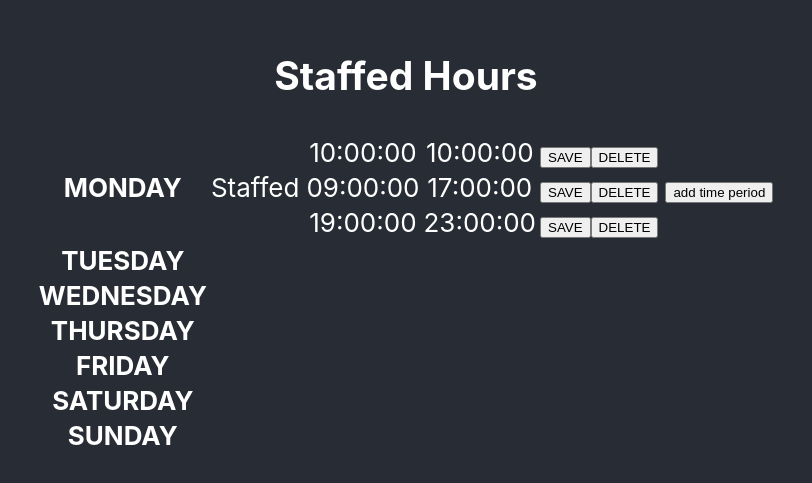
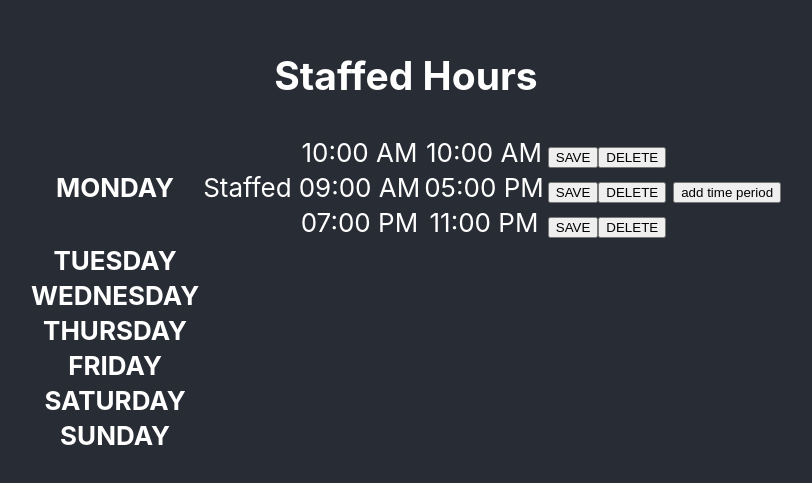
Before and after one commit to EmilyGongVL/data-fns-prectice, a React (Create React App) app: page / in a window 1280 px wide. Shown: the part 163-646 px from the top of the page, without its empty margins (234-1046 px from the left). Built offline with nearby package versions, Linux system fonts and the light colour scheme.

Commit message:
feat: format time fn

```diff
--- a/package.json
+++ b/package.json
@@ -6,6 +6,7 @@
     "@testing-library/jest-dom": "^5.16.5",
     "@testing-library/react": "^13.4.0",
     "@testing-library/user-event": "^13.5.0",
+    "date-fns": "^2.29.3",
     "react": "^18.2.0",
     "react-dom": "^18.2.0",
     "react-scripts": "5.0.1",
--- a/src/App.js
+++ b/src/App.js
@@ -13,7 +13,14 @@ function App() {
   const fridayAccessTimes = staffedHours.filter(i => i.day === "FRIDAY")
   const saturdayAccessTimes = staffedHours.filter(i => i.day === "SATURDAY")
   const sundayAccessTimes = staffedHours.filter(i => i.day === "SUNDAY")
-
+  console.log(mondayAccessTimes)
+  const formatTime = (time) => {
+    const hour = Number(time.slice(0,2))
+    if (hour >=0 && hour < 12) return `${time.slice(0, 5)} AM`
+    if (hour === 12) return `${time.slice(0, 5)} PM`
+    if (hour > 12 && hour < 22) return `0${hour - 12}:${time.slice(3,5)} PM`
+    if (hour > 22) return `${hour - 12}:${time.slice(3,5)} PM`
+  }
   return (
     <div className="App">
       <header className="App-header">
@@ -26,8 +33,8 @@ function App() {
             <table>
               {mondayAccessTimes.map(timePeriod => (
                 <tr key={timePeriod.id}>
-                  <td>{timePeriod.openTime}</td>
-                  <td>{timePeriod.closeTime}</td>
+                  <td>{formatTime(timePeriod.openTime)}</td>
+                  <td>{formatTime(timePeriod.closeTime)}</td>
                   <td>
                     <button>SAVE</button>
                     <button>DELETE</button>
```
Also changed, not shown: 1 other file (tests, documents, lock files or other folders).
